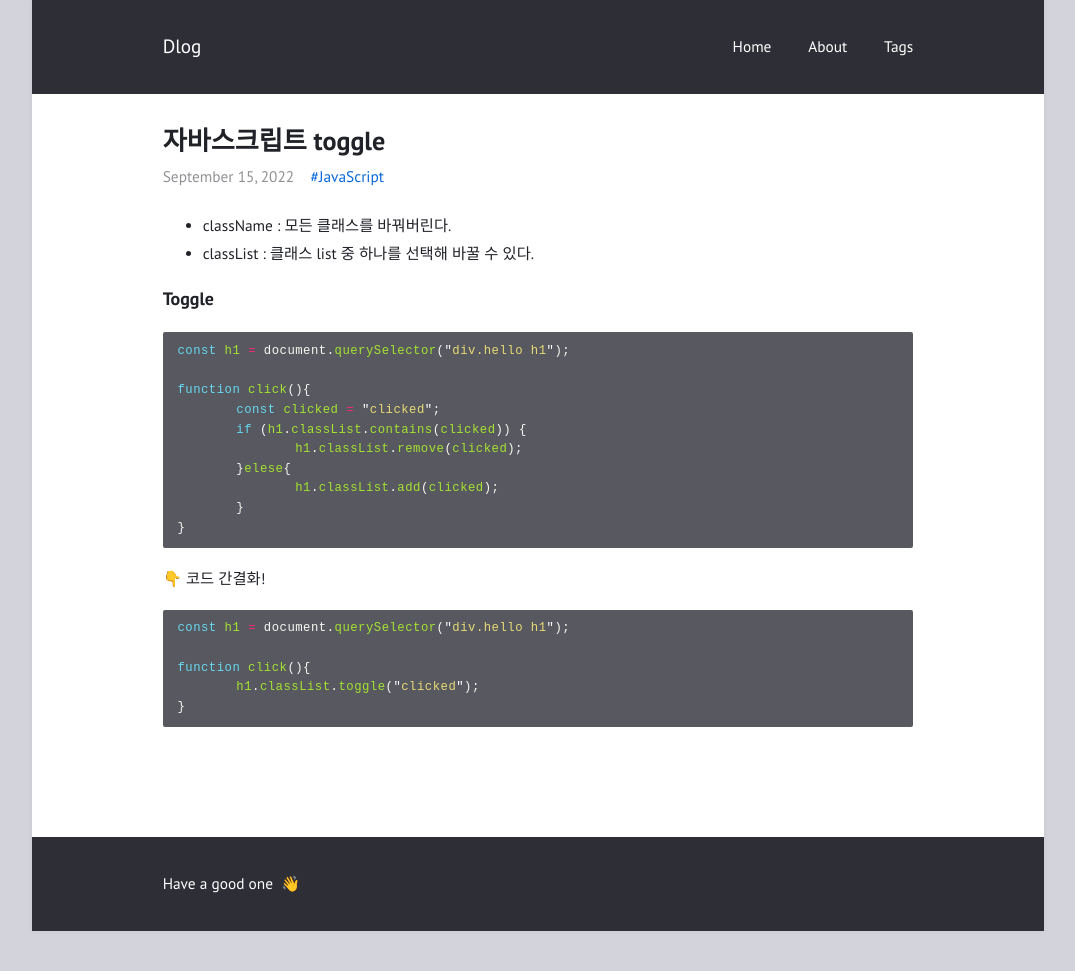
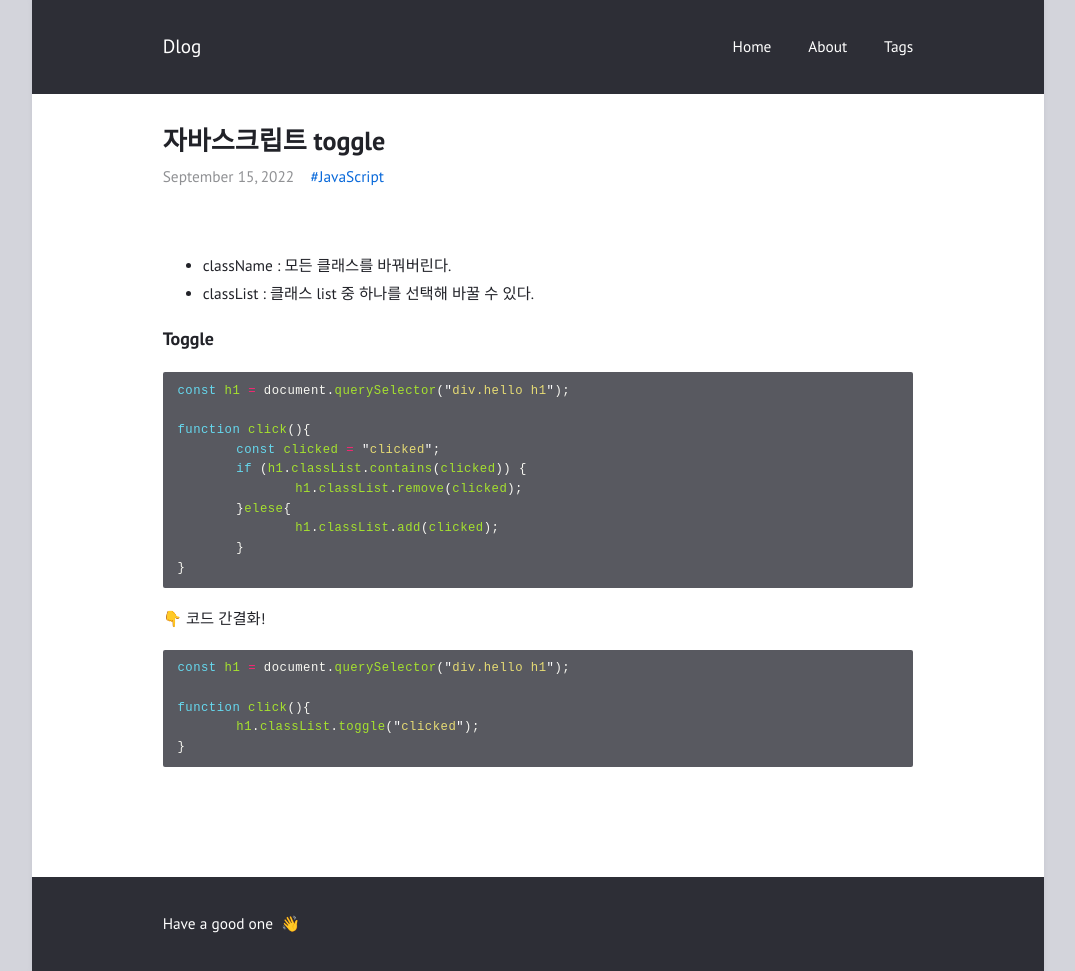
Before and after one commit to feb-dain/feb-dain.github.io, a Jekyll site: the page built from _posts/2022-09-15-js-toggle.md, in a window 1280 px wide. Shown: the whole page, without its empty margins (102-1177 px from the left). Built offline with Jekyll 4.4.1, drawn with Linux system fonts in a browser that asks for light colours; comment, search, counter and statistics services are not loaded; before the commit the page ends 931 px from its top, so only the background shows below that.

Commit message:
Update 2022-09-15-js-toggle.md

```diff
--- a/_posts/2022-09-15-js-toggle.md
+++ b/_posts/2022-09-15-js-toggle.md
@@ -4,8 +4,8 @@ layout: post
 tags: JavaScript
 ---
 
-
-- className : 모든 클래스를 바꿔버린다.
+<br>
+- className : 모든 클래스를 바꿔버린다.<br>
 - classList : 클래스 list 중 하나를 선택해 바꿀 수 있다.
 
 ### Toggle
```
